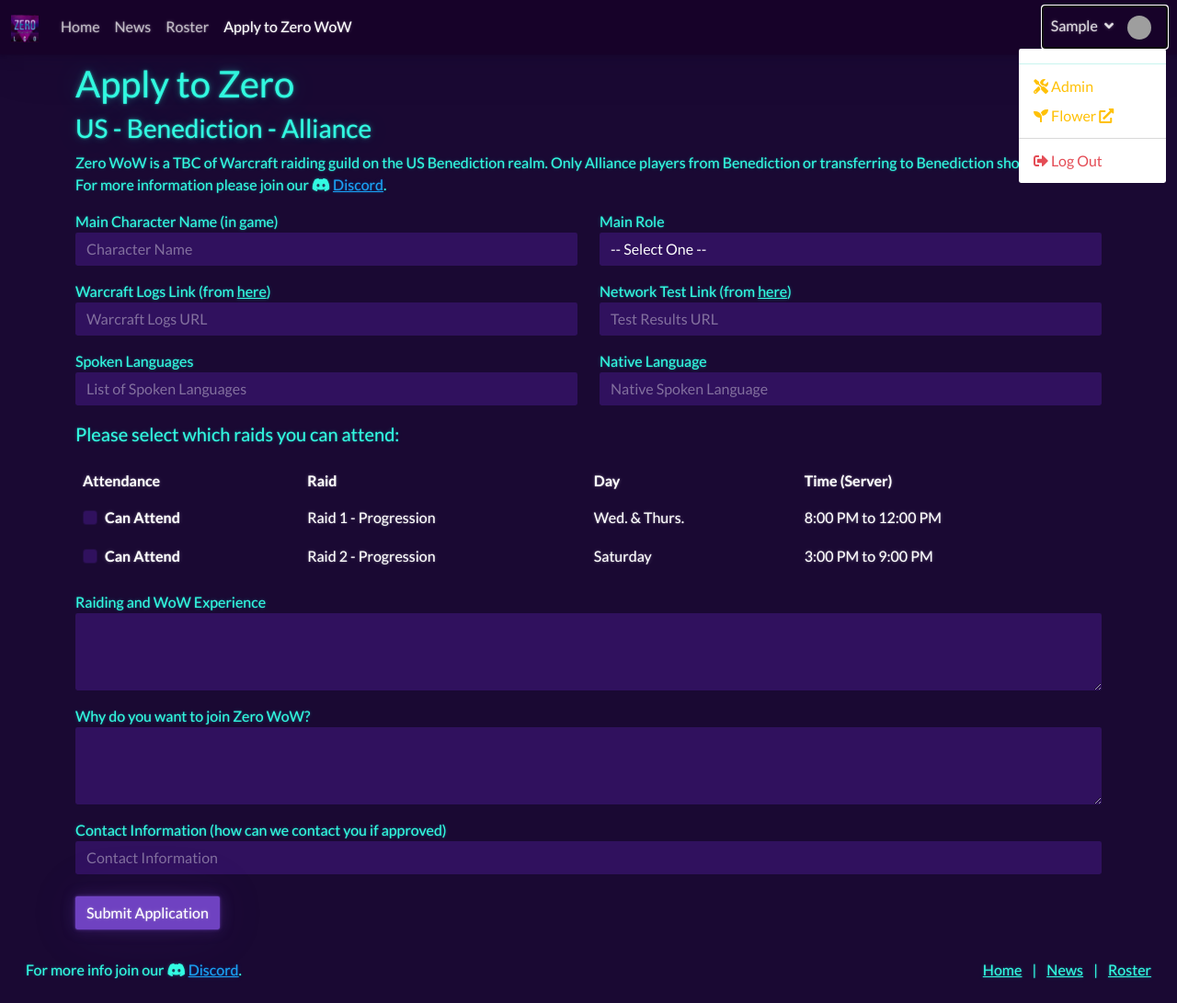
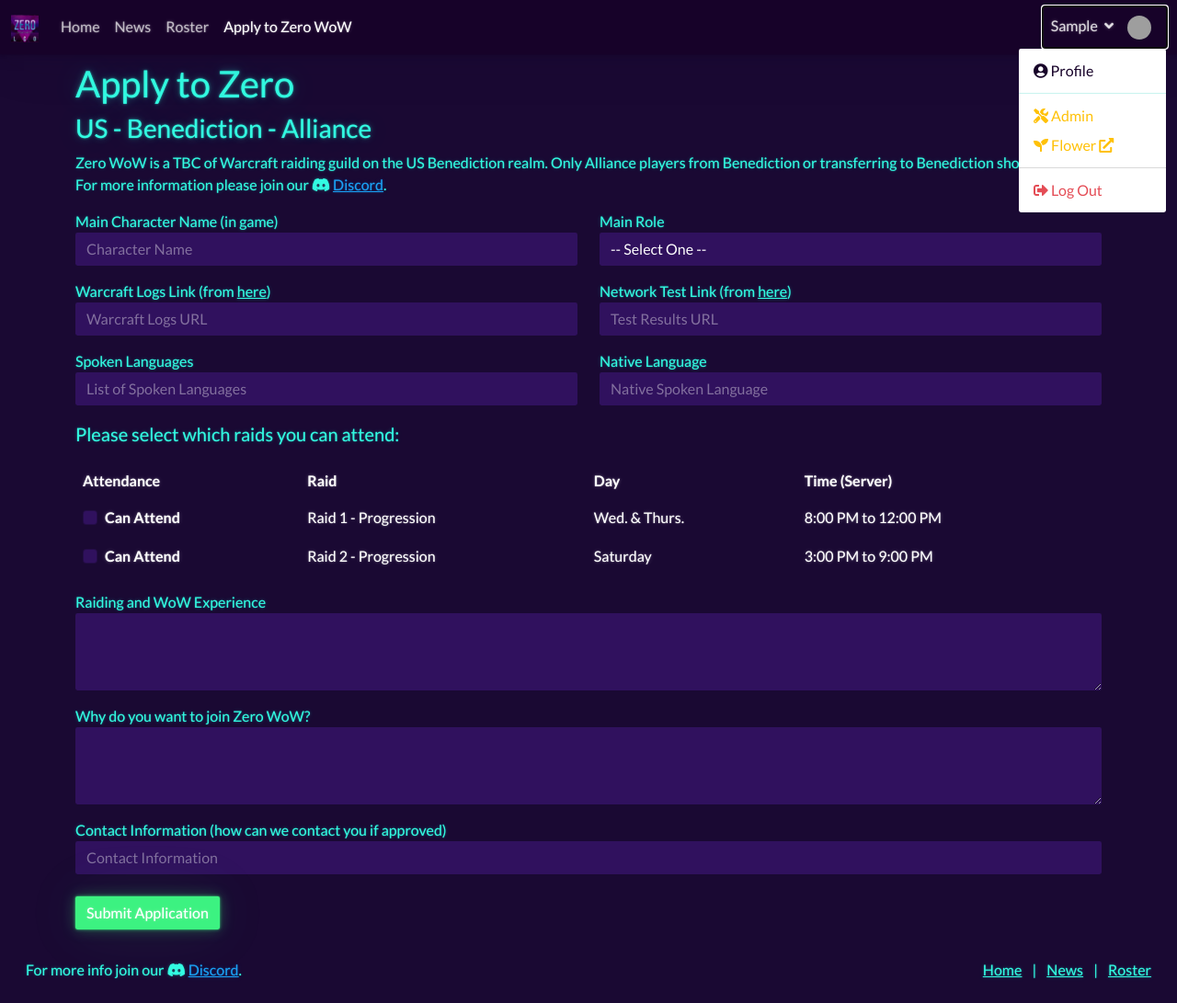
Before and after one commit to cssnr/zerowow-site, a Django app: page /apply/ in a window 1280 px wide, after a click on "Sample". Shown: the whole page at 92% size. Run offline with Django 3.2, Linux system fonts and the light colour scheme; the visitor is signed in with stand-in values (Sample User, id 1); parts of the project's set-up code (start-up, migrations or seed data) failed here and were passed over; some libraries are stand-ins or nearby versions; grey boxes are pictures that could not be loaded.

Commit message:
Dev (#4)
Updates

```diff
--- a/app/templates/apply.html
+++ b/app/templates/apply.html
@@ -153,7 +153,7 @@
                 <div class="row">
                     <div class="col mb-3">
                         <div class="g-recaptcha mb-2" data-sitekey="{% get_config 'GOOGLE_SITE_PUBLIC' %}"></div>
-                        <button type="submit" id="submit-app-btn" class="btn btn-primary">Submit Application</button>
+                        <button type="submit" id="submit-app-btn" class="btn btn-success">Submit Application</button>
                     </div>
                 </div>
 
--- a/app/templates/include/member.html
+++ b/app/templates/include/member.html
@@ -13,7 +13,7 @@
            class="btn btn-primary" target="_blank">IronForge Armory</a>
         {% if member.twitch_username %}
             <a href="https://www.twitch.tv/{{ member.twitch_username|lower }}"
-               class="btn btn-success" target="_blank">Twitch</a>
+               class="btn btn-primary" target="_blank">Twitch</a>
         {% endif %}
     </div>
 </div>
--- a/app/templates/main.html
+++ b/app/templates/main.html
@@ -72,6 +72,9 @@
                                 {% if request.user.guild_member %}
                                     <li><a class="dropdown-item" href="{% url 'home:profile' %}">
                                         <i class="fas fa-tools mr-2"></i> Profile</a></li>
+                                {% else %}
+                                    <li><a class="dropdown-item" href="#" data-bs-toggle="modal" data-bs-target="#user-info-modal">
+                                        <i class="fas fa-user-circle mr-2"></i> Profile</a></li>
                                 {% endif %}
                                 {% if request.user.is_staff %}
                                     <li><hr class="dropdown-divider"></li>
```
Also changed, not shown: app/oauth/admin.py (+5 -5 lines).
